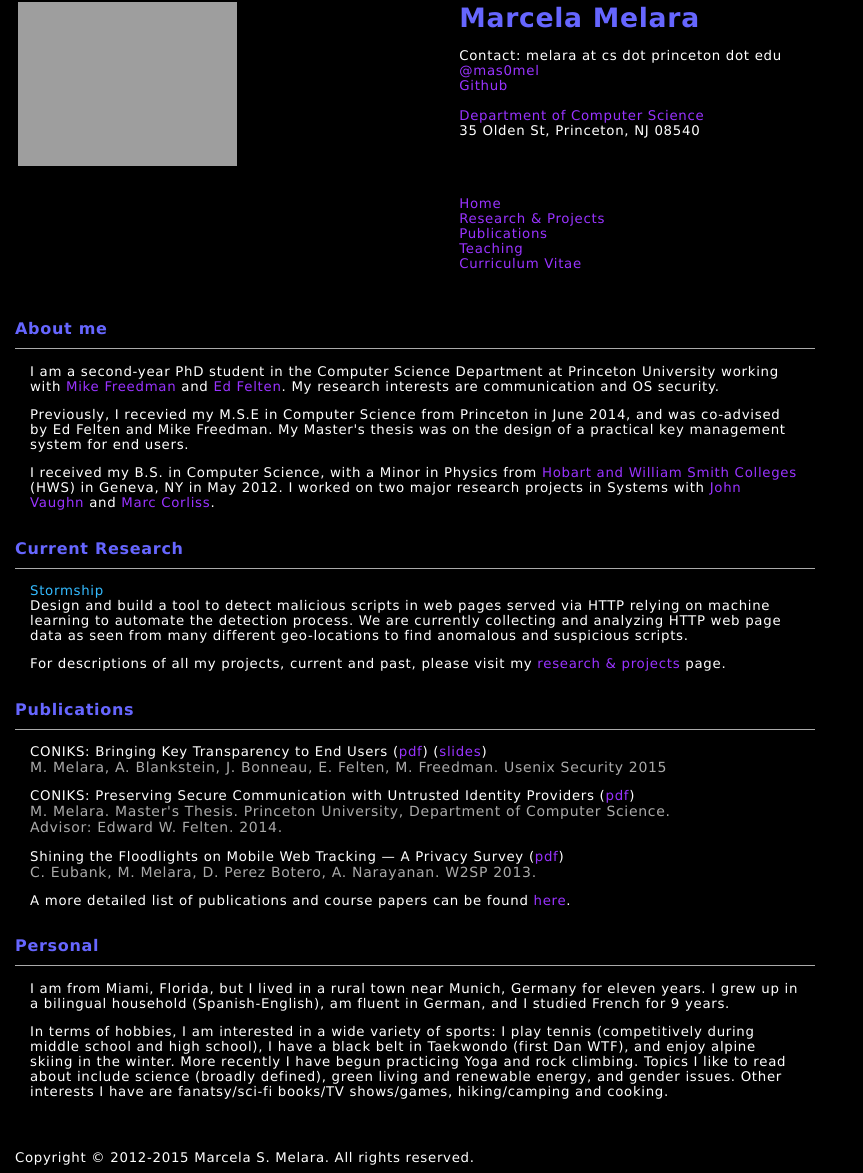
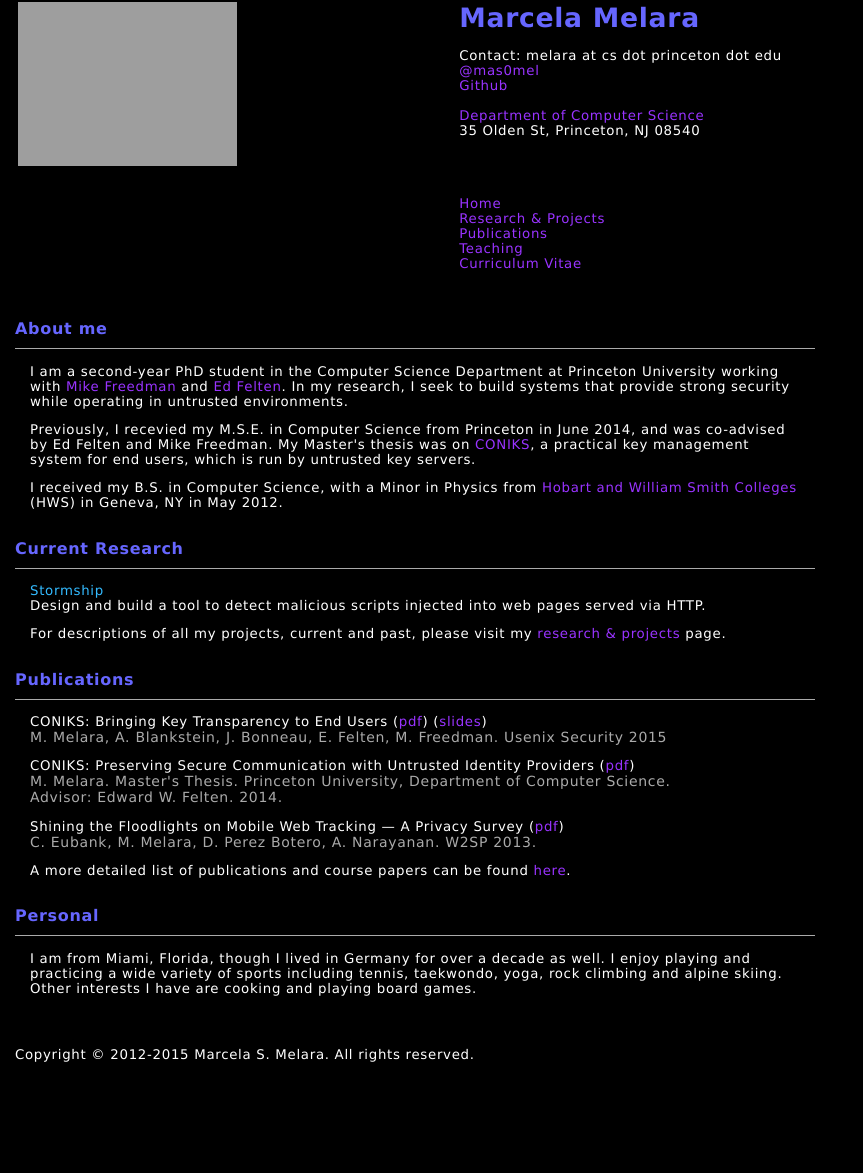
Before and after one commit to masomel/masomel.github.io, a PHP site: page / in a window 1280 px wide. Shown: the part 54-1227 px from the top of the page, without its empty margins (0-863 px from the left). After the commit the page ends 1116 px from the top, so only its background shows below. Run offline with PHP 8.4, Linux system fonts and the light colour scheme; grey boxes are pictures that could not be loaded.

Commit message:
Changing link to coniks paper'

```diff
--- a/index.php
+++ b/index.php
@@ -8,13 +8,12 @@ $homepage->title = "<title> Home :: Marcela Melara, PhD student, CS Dept, Prince
 $homepage->content = "<span class=\"label_blue\">About me</span><hr class=\"line\"/>
 <div class=\"inner\">
 <p>
-I am a second-year PhD student in the Computer Science Department at Princeton University working with <a href=\"http://www.cs.princeton.edu/~mfreed\">Mike Freedman</a> and <a href=\"http://www.cs.princeton.edu/~felten\">Ed Felten</a>. My research interests are communication and OS security.
+I am a second-year PhD student in the Computer Science Department at Princeton University working with <a href=\"http://www.cs.princeton.edu/~mfreed\">Mike Freedman</a> and <a href=\"http://www.cs.princeton.edu/~felten\">Ed Felten</a>. In my research, I seek to build systems that provide strong security while operating in untrusted environments.
 </p>
 
-<p>
-Previously, I recevied my M.S.E in Computer Science from Princeton in June 2014, and was co-advised by Ed Felten and Mike Freedman. My Master's thesis was on the design of a practical key management system for end users.</p>
+<p>Previously, I recevied my M.S.E. in Computer Science from Princeton in June 2014, and was co-advised by Ed Felten and Mike Freedman. My Master's thesis was on <a href=\"http://coniks.org\">CONIKS</a>, a practical key management system for end users, which is run by untrusted key servers.</p>
 
-<p>I received my B.S. in Computer Science, with a Minor in Physics from <a href=\"http://www.hws.edu\">Hobart and William Smith Colleges</a> (HWS) in Geneva, NY in May 2012. I worked on two major research projects in Systems with <a href=\"http://math.hws.edu/vaughn\">John Vaughn</a> and <a href=\"http://math.hws.edu/web/faculty/corliss\">Marc Corliss</a>.
+<p>I received my B.S. in Computer Science, with a Minor in Physics from <a href=\"http://www.hws.edu\">Hobart and William Smith Colleges</a> (HWS) in Geneva, NY in May 2012.
 </p>
 </div>
 
@@ -24,9 +23,7 @@ Previously, I recevied my M.S.E in Computer Science from Princeton in June 2014,
 <div class=\"inner\">
 <p>
 <div class=\"project_name\">Stormship</div>
-Design and build a tool to detect malicious scripts in web pages served via HTTP relying on machine
-learning to automate the detection process. We are currently collecting and analyzing HTTP web page data
-as seen from many different geo-locations to find anomalous and suspicious scripts.
+Design and build a tool to detect malicious scripts injected into web pages served via HTTP.
 </p>
 
 <p>For descriptions of all my projects, current and past, please visit my <a href=\"projects.php\">research & projects</a> page.</p>
@@ -38,7 +35,7 @@ as seen from many different geo-locations to find anomalous and suspicious scrip
 <div class=\"inner\">
 <p>
 CONIKS: Bringing Key Transparency to End Users (<a
-href=\"https://www.usenix.org/system/files/conference/usenixsecurity15/sec15-paper-melara.pdf\">pdf</a>) (<a href=\"pubs/coniks_usenix15_pres.pdf\">slides</a>)<br/>
+href=\"pubs/sec15-paper-melara.pdf\">pdf</a>) (<a href=\"pubs/coniks_usenix15_pres.pdf\">slides</a>)<br/>
 <span class=\"label_gray\">M. Melara, A. Blankstein, J. Bonneau, E. Felten, M. Freedman. Usenix Security 2015</span>
 </p>
 <p>
@@ -59,20 +56,10 @@ Shining the Floodlights on Mobile Web Tracking — A Privacy Survey (<a href=\"p
 <span class=\"label_blue\">Personal</span><hr class=\"line\"/>
 <div class=\"inner\">
 <p>
-I am from Miami, Florida, but I lived in a rural town near Munich, Germany for eleven years.
-I grew up in a bilingual household (Spanish-English), am fluent in German, and
-I studied French for 9 years.
-</p>
-
-<p>
-In terms of hobbies, I am interested in a wide variety of sports:
-I play tennis (competitively during middle
-school and high school), I have a black belt in Taekwondo (first Dan WTF), and
-enjoy alpine skiing in the winter. More
-recently I have begun practicing Yoga and rock climbing. Topics I like to read about
-include science (broadly defined), green living and renewable energy, and
-gender issues. Other interests I have are fanatsy/sci-fi books/TV shows/games,
-hiking/camping and cooking.
+I am from Miami, Florida, though I lived in Germany for over a decade as well.
+I enjoy playing and practicing a wide variety of sports including tennis,
+taekwondo, yoga, rock climbing and alpine skiing.
+Other interests I have are cooking and playing board games.
 </p>
 
 <br/>
--- a/publications.php
+++ b/publications.php
@@ -10,7 +10,7 @@ $pubspage->content = "<span class=\"label_blue\">Refereed Publications</span><hr
 
 <p>
 CONIKS: Bringing Key Transparency to End Users (<a
-href=\"https://www.usenix.org/system/files/conference/usenixsecurity15/sec15-paper-melara.pdf\">pdf</a>) (<a href=\"pubs/coniks_usenix15_pres.pdf\">slides</a>)<br/>
+href=\"pubs/sec15-paper-melara.pdf\">pdf</a>) (<a href=\"pubs/coniks_usenix15_pres.pdf\">slides</a>)<br/>
 <span class=\"label_gray\">M. Melara, A. Blankstein, J. Bonneau, E. Felten, M. Freedman. Usenix Security 2015</span>
 </p>
 <p>
```
Also changed, not shown: pi_thermometer/index.php (added, +15 -0 lines), pi_thermometer/temp_sensing_web_server.php (added, +10 -0 lines), pi_thermometer/.htaccess (added), 2 other files.
